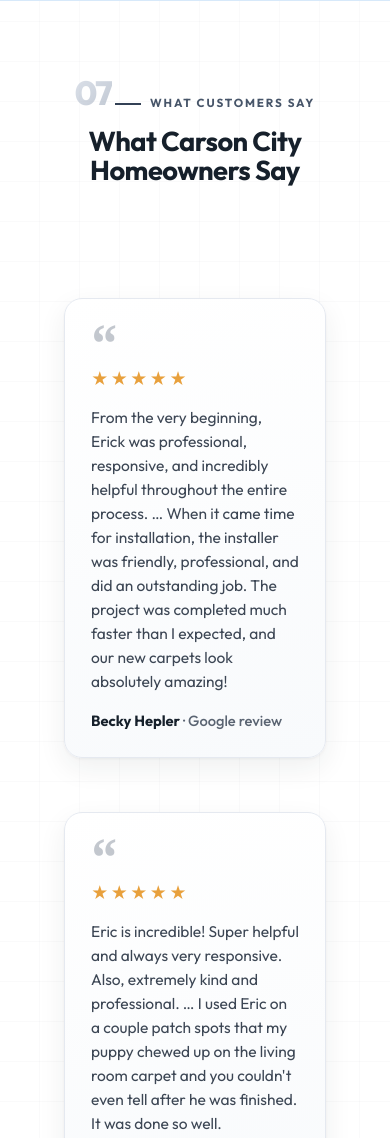
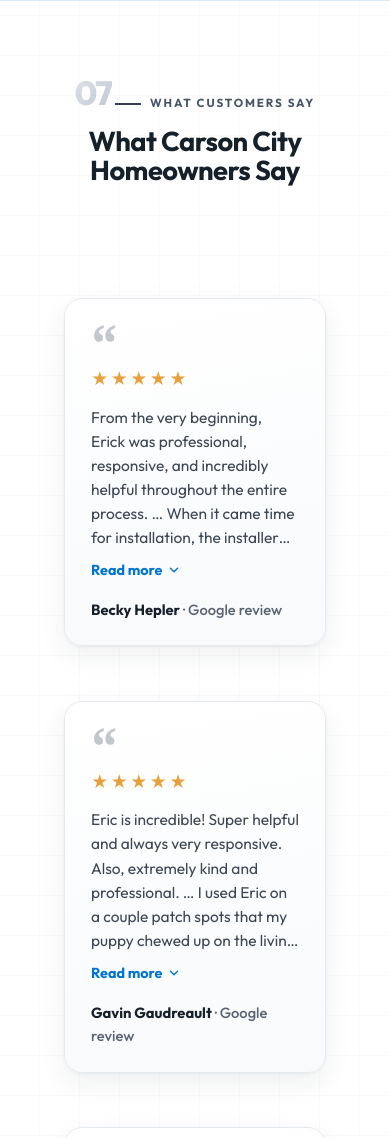
Before and after one commit to xdigitalhorizonx/website-rebuild-landmark-flooring, a website: page index.html in a window 390 px wide. Shown: the part 9578-10716 px from the top of the page. Drawn offline with Linux system fonts and the light colour scheme.

Commit message:
Clamp the review cards to six lines with a Read more toggle
The three review cards are grid items, so they all stretched to the tallest one
and the two shorter reviews carried a block of dead space underneath. Clamping the
quote to six lines makes them uniform and short — 348px instead of ~520 — and a
Read more toggle expands the one you want to read (348 -> 444px, then back).

The toggle button is injected at runtime rather than written into the HTML: the
review markup sits inside a <!--sanity:home.065--> region, and anything committed
in there is overwritten by the Sanity value at build time, so a hard-coded button
would vanish on the next deploy.

- The clamp is applied by the same script (.is-clamped), so with JavaScript off
  the full review text is simply shown rather than being cut off with no way to
  expand it.
- The button only appears on cards whose text is actually truncated — measured per
  card, not assumed.
- Real button with aria-expanded and aria-controls pointing at the quote, label
  swapping Read more/Read less, and .who pinned to the bottom with margin-top:auto
  so the attribution stays put in both states.

Verified in-browser at 1280px and 375px: heights uniform, expand/collapse both
directions, aria state correct, zero horizontal overflow on mobile.

Co-Authored-By: Claude Opus 5 <noreply@anthropic.com>

```diff
--- a/index.html
+++ b/index.html
@@ -681,6 +681,41 @@
       });
     }
 
+    /* Reviews: clamp to 6 lines and add a Read more toggle.
+       The button is injected at runtime rather than written into the HTML because
+       the review markup lives inside a <!--sanity:home.06x--> region — anything
+       committed in there gets overwritten by the Sanity value at build time. */
+    (function reviewClamp(){
+      var quotes = document.querySelectorAll('.quote');
+      if (!quotes.length) return;
+
+      quotes.forEach(function (q, i) {
+        var p = q.querySelector('p');
+        if (!p) return;
+
+        q.classList.add('is-clamped');
+        /* only offer the toggle when the text is actually cut off */
+        if (p.scrollHeight <= p.clientHeight + 2) { q.classList.remove('is-clamped'); return; }
+
+        var btn = document.createElement('button');
+        btn.type = 'button';
+        btn.className = 'quote-more';
+        btn.setAttribute('aria-expanded', 'false');
+        if (!p.id) p.id = 'review-text-' + (i + 1);
+        btn.setAttribute('aria-controls', p.id);
+        btn.innerHTML = '<span>Read more</span><svg viewBox="0 0 24 24" fill="none" aria-hidden="true"><path d="M6 9l6 6 6-6" stroke="currentColor" stroke-width="2.4" stroke-linecap="round" stroke-linejoin="round"/></svg>';
+
+        btn.addEventListener('click', function () {
+          var open = q.classList.toggle('is-open');
+          btn.setAttribute('aria-expanded', open ? 'true' : 'false');
+          btn.querySelector('span').textContent = open ? 'Read less' : 'Read more';
+          if (!open) q.scrollIntoView({ block: 'nearest', behavior: 'smooth' });
+        });
+
+        p.insertAdjacentElement('afterend', btn);
+      });
+    })();
+
     /* deep-link: #subfloor opens blueprint mode on load (also handy for sharing the wink) */
     if(location.hash.toLowerCase() === '#subfloor'){ toggleBlueprint(true); }
 
--- a/styles.css
+++ b/styles.css
@@ -468,7 +468,26 @@ a:focus-visible,button:focus-visible,summary:focus-visible{outline:3px solid var
 .quote .qmark{font-size:3.4rem; line-height:.6; color:var(--accent-text); opacity:.32; font-weight:800; font-family:Georgia,serif}
 .stars{color:#E8A03C; letter-spacing:2px; font-size:1.05rem; margin:6px 0 12px}
 .quote p{color:var(--ink-soft); font-size:.97rem; line-height:1.55}
-.quote .who{margin-top:16px; font-weight:700; color:var(--ink); font-size:.92rem}
+/* Cards are grid items, so they all stretch to the tallest. Clamping the quote to
+   a fixed number of lines keeps them short and even instead of leaving the shorter
+   reviews with dead space underneath. The clamp is applied by JS (.is-clamped), so
+   with JS off the full review is simply shown. */
+.quote{display:flex; flex-direction:column}
+.quote p{margin:0}
+.quote.is-clamped p{
+  display:-webkit-box; -webkit-box-orient:vertical; -webkit-line-clamp:6;
+  overflow:hidden;
+}
+.quote.is-open p{-webkit-line-clamp:unset; overflow:visible}
+.quote-more{
+  align-self:flex-start; margin-top:10px; padding:0; border:0; background:none;
+  font:inherit; font-size:.9rem; font-weight:700; color:var(--blue); cursor:pointer;
+  display:inline-flex; align-items:center; gap:5px; border-radius:4px;
+}
+.quote-more:hover{text-decoration:underline}
+.quote-more svg{width:14px; height:14px; transition:transform .18s var(--ease)}
+.quote.is-open .quote-more svg{transform:rotate(180deg)}
+.quote .who{margin-top:auto; padding-top:16px; font-weight:700; color:var(--ink); font-size:.92rem}
 .quote .who span{color:var(--ink-mute); font-weight:500}
 .tmark{display:inline-block; margin-top:8px; font-size:.7rem; font-weight:600; letter-spacing:.04em; color:var(--ink-mute); background:#EEF2F7; padding:3px 8px; border-radius:6px}
 .note{text-align:center; margin-top:26px; color:var(--ink-mute); font-size:.85rem}
```
